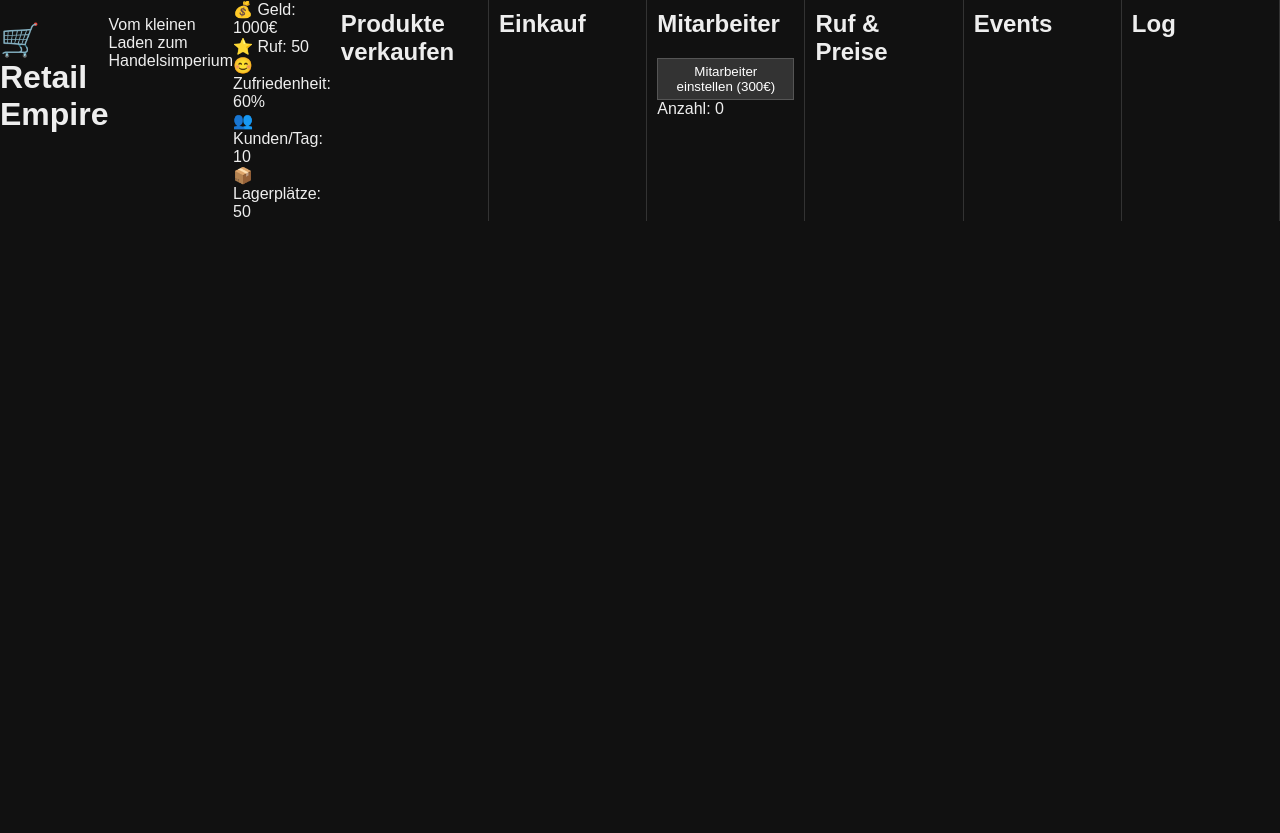
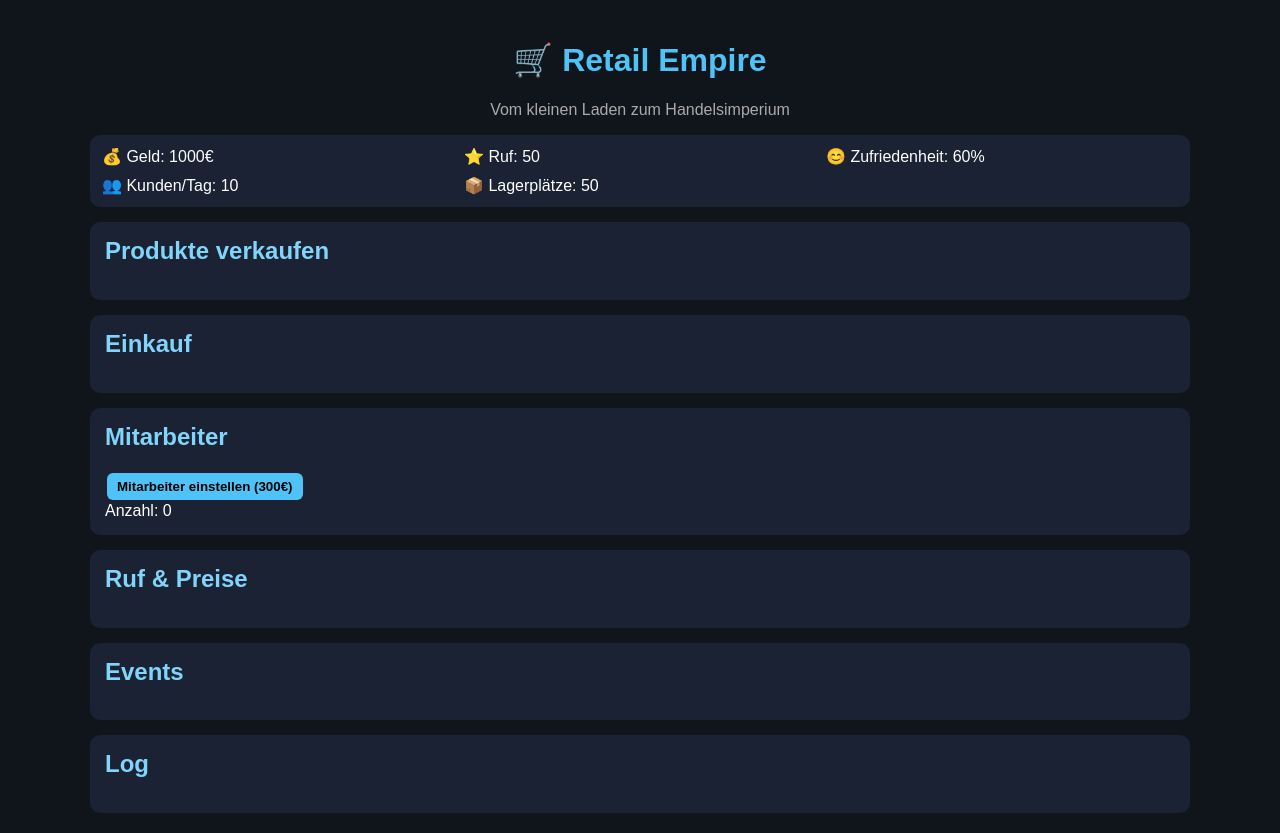
Before and after one commit to 413X-A/marketmasters, a plain HTML site: page index.html in a window 1280 px wide. Before the commit the page ends 800 px from the top, so only its background shows below. Drawn offline with Linux system fonts and the light colour scheme.

Commit message:
Refactor CSS styles for improved design and layout

```diff
--- a/style.css
+++ b/style.css
@@ -1,48 +1,56 @@
 body{
-  margin:0;
-  font-family:Arial, Helvetica, sans-serif;
-  background:#111;
-  color:#eee;
-}
-
-header{
-  background:#222;
-  padding:12px;
-  text-align:center;
-  font-size:22px;
-  font-weight:bold;
+margin:0;
+font-family:Arial, sans-serif;
+background:#10151c;
+color:#fff;
 }
 
 #game{
-  display:flex;
+max-width:1100px;
+margin:auto;
+padding:20px;
+}
+
+h1{text-align:center;color:#4fc3f7}
+.sub{text-align:center;color:#aaa}
+
+.stats{
+display:grid;
+grid-template-columns:repeat(3,1fr);
+gap:10px;
+background:#1a2233;
+padding:12px;
+border-radius:10px;
 }
 
 .panel{
-  width:33%;
-  padding:10px;
-  border-right:1px solid #333;
+margin-top:15px;
+background:#1a2233;
+padding:15px;
+border-radius:10px;
 }
 
-h2{margin-top:0}
+.panel h2{margin-top:0;color:#81d4fa}
 
-.box{
-  background:#1c1c1c;
-  padding:8px;
-  margin:6px 0;
-  border-radius:4px;
+button{
+background:#4fc3f7;
+border:none;
+padding:6px 10px;
+border-radius:6px;
+font-weight:bold;
+cursor:pointer;
+margin:2px;
 }
 
-button{
-  background:#333;
-  color:#fff;
-  border:1px solid #555;
-  padding:5px 8px;
-  cursor:pointer;
+button:hover{opacity:.85}
+
+.product{
+border-bottom:1px solid #333;
+padding:6px 0;
 }
-button:hover{background:#444}
 
-.green{color:#4caf50}
-.yellow{color:#ff9800}
-.red{color:#f44336}
+.price-green{color:#4caf50}
+.price-yellow{color:#ffeb3b}
+.price-red{color:#f44336}
 
-input{width:60px}
+#log{font-size:12px;color:#ccc;max-height:140px;overflow:auto}
```
